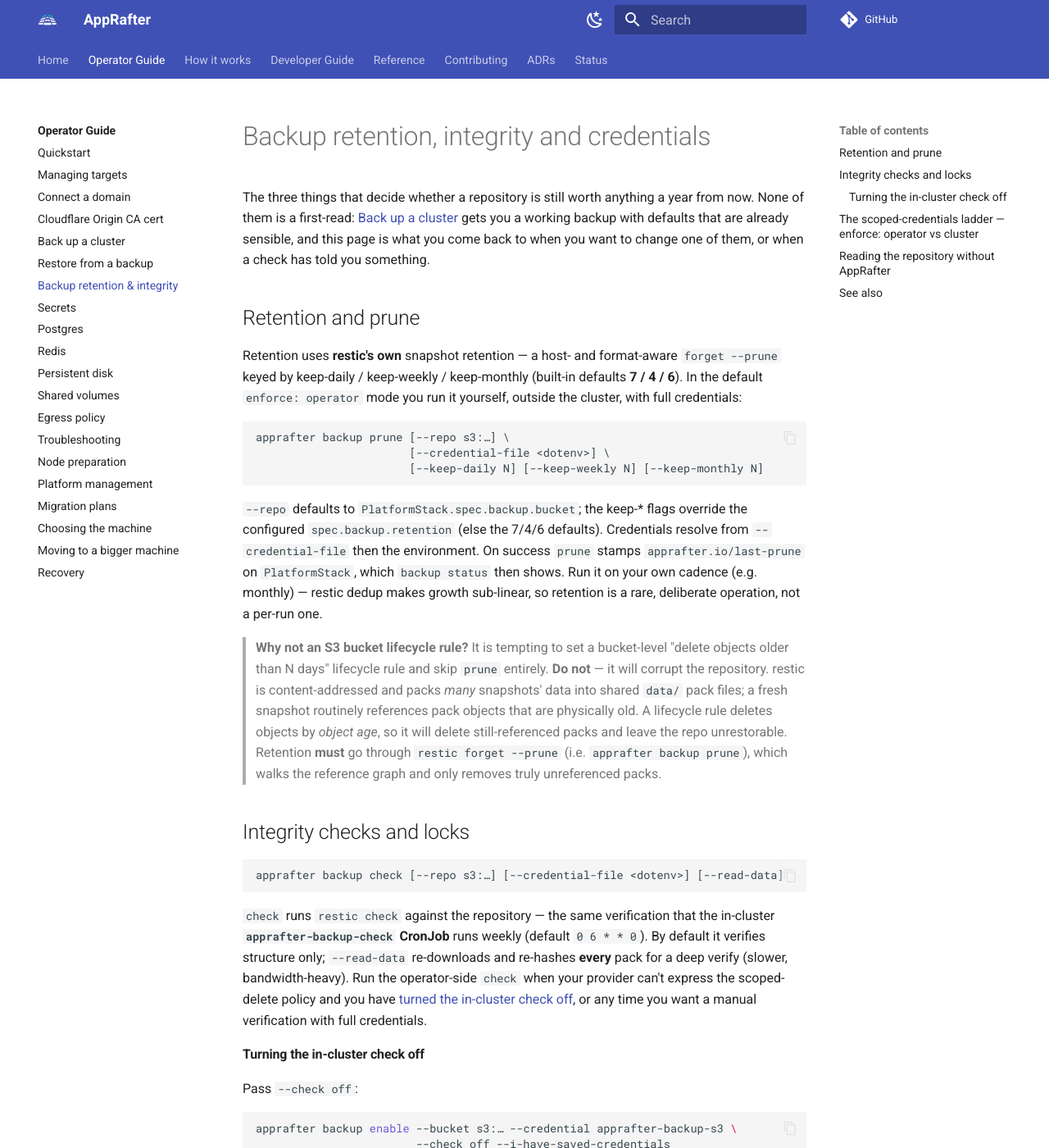
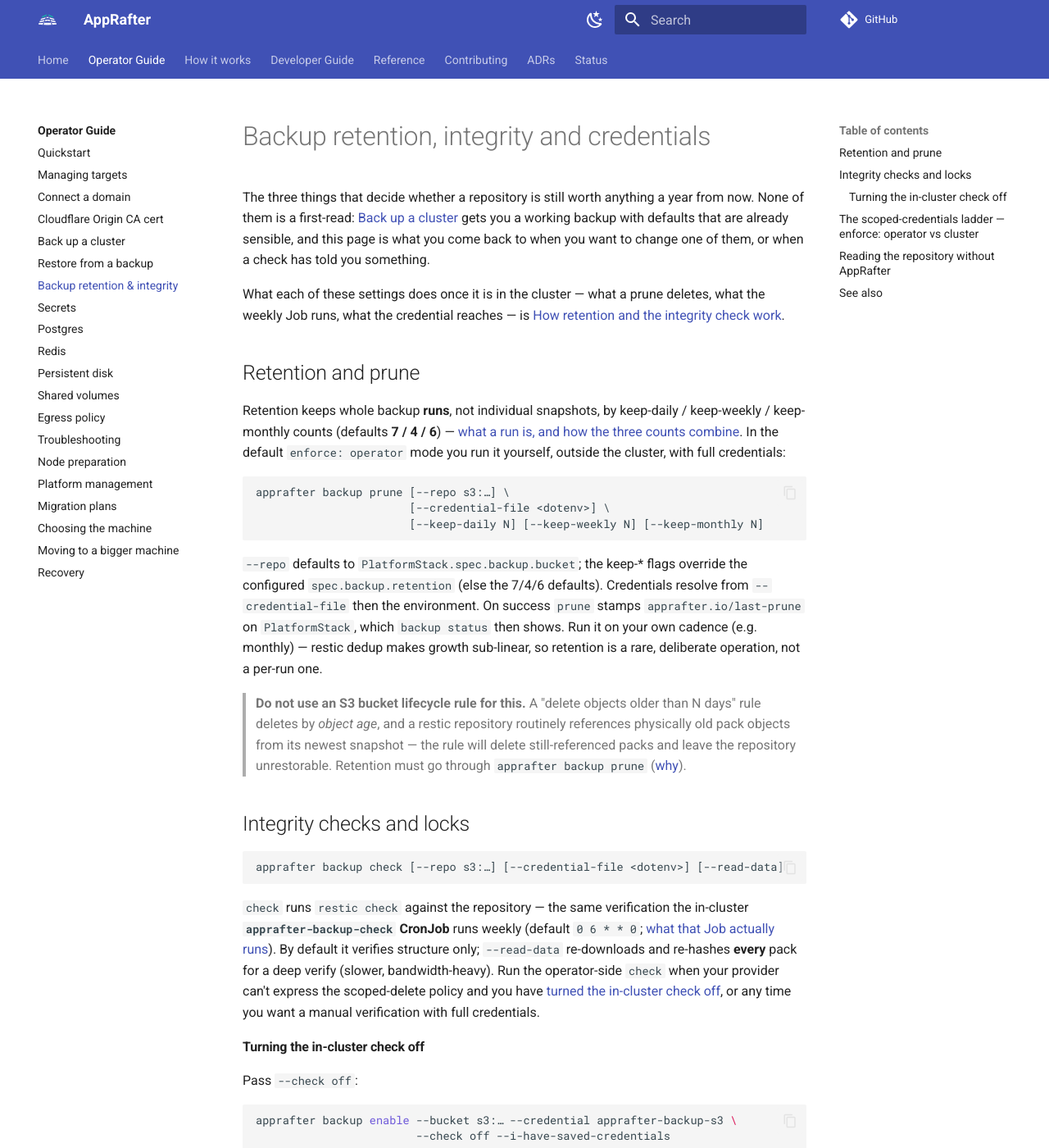
Before and after one commit to AppRafter/apprafter, an MkDocs documentation site: the page built from docs/operator-guide/backup-maintenance.md, in a window 1280 px wide and 1400 px high. Shown: the whole window at 82% size. Built offline with MkDocs 1.6.1 and Material for MkDocs 9.7.7, drawn with Linux system fonts in a browser that asks for light colours; comment, search, counter and statistics services are not loaded; some of the changed text lies outside the part shown.

Commit message:
docs(how-it-works): retention and the integrity check get their page
`backup-maintenance.md` linked no mechanism page. The drafter was asked
to choose between a new page and a section on `how-a-restore-works.md`,
and argued the split from the reader: the restore page has exactly one
reader, someone mid-incident, and retention is read months earlier by
someone deciding what to keep. Two readers, two pages.

It carries what a prune actually deletes and why the unit is a run
rather than a snapshot, what the weekly Job runs and where its verdict
appears, and the ceilings on the credential the cluster holds.

Seven corrections, and the arithmetic one is the kind that only a reader
catches: the page said "two ceilings" in three places and then listed
three. The rest were scope: `pods/exec` is granted cluster-wide, not
namespace-wide; `apprafter backup` is a group, and the local pull is
`backup create`; and the tag format holds for a scheduled run but not
for a local one narrowed by namespace, which appends them.

Two claims were the page inventing causality. It tied the bucket
policy's `locks/` delete grant to the Jobs' explicit `restic unlock` —
nothing in the tree connects them, and an unlock against a clean
repository deletes nothing; the grant is for the lock restic takes while
it works. And it credited the fixed restic host with keeping grouping
stable, when grouping is by tag alone and the host is never read back.

Co-Authored-By: Claude Opus 5 (1M context) <noreply@anthropic.com>
Claude-Session: https://claude.ai/code/session_01WbPAZy6KmkaLV4PwDBb4iN

````diff
--- a/docs/operator-guide/backup-maintenance.md
+++ b/docs/operator-guide/backup-maintenance.md
@@ -10,12 +10,19 @@ cluster](backup-restore.md) gets you a working backup with defaults that are
 already sensible, and this page is what you come back to when you want to
 change one of them, or when a check has told you something.
 
+What each of these settings does once it is in the cluster — what a prune
+deletes, what the weekly Job runs, what the credential reaches — is [How
+retention and the integrity check
+work](../how-it-works/backup-retention-and-checks.md).
+
 ## Retention and prune
 
-Retention uses **restic's own** snapshot retention — a host- and format-aware
-`forget --prune` keyed by keep-daily / keep-weekly / keep-monthly (built-in
-defaults **7 / 4 / 6**). In the default `enforce: operator` mode you run it
-yourself, outside the cluster, with full credentials:
+Retention keeps whole backup **runs**, not individual snapshots, by keep-daily /
+keep-weekly / keep-monthly counts (defaults **7 / 4 / 6**) — [what a run is, and
+how the three counts
+combine](../how-it-works/backup-retention-and-checks.md#what-retention-counts).
+In the default `enforce: operator` mode you run it yourself, outside the
+cluster, with full credentials:
 
 ```text
 apprafter backup prune [--repo s3:…] \
@@ -31,15 +38,12 @@ Credentials resolve from `--credential-file` then the environment. On success
 dedup makes growth sub-linear, so retention is a rare, deliberate operation, not
 a per-run one.
 
-> **Why not an S3 bucket lifecycle rule?** It is tempting to set a bucket-level
-> "delete objects older than N days" lifecycle rule and skip `prune` entirely.
-> **Do not** — it will corrupt the repository. restic is content-addressed and
-> packs *many* snapshots' data into shared `data/` pack files; a fresh snapshot
-> routinely references pack objects that are physically old. A lifecycle rule
-> deletes objects by *object age*, so it will delete still-referenced packs and
-> leave the repo unrestorable. Retention **must** go through
-> `restic forget --prune` (i.e. `apprafter backup prune`), which walks the
-> reference graph and only removes truly unreferenced packs.
+> **Do not use an S3 bucket lifecycle rule for this.** A "delete objects older
+> than N days" rule deletes by *object age*, and a restic repository routinely
+> references physically old pack objects from its newest snapshot — the rule
+> will delete still-referenced packs and leave the repository unrestorable.
+> Retention must go through `apprafter backup prune`
+> ([why](../how-it-works/backup-retention-and-checks.md#why-a-bucket-lifecycle-rule-is-not-retention)).
 
 ## Integrity checks and locks
 
@@ -47,10 +51,12 @@ a per-run one.
 apprafter backup check [--repo s3:…] [--credential-file <dotenv>] [--read-data]
 ```
 
-`check` runs `restic check` against the repository — the same verification that
-the in-cluster **`apprafter-backup-check` CronJob** runs weekly (default
-`0 6 * * 0`). By default it verifies structure only; `--read-data` re-downloads
-and re-hashes **every** pack for a deep verify (slower, bandwidth-heavy). Run the
+`check` runs `restic check` against the repository — the same verification the
+in-cluster **`apprafter-backup-check` CronJob** runs weekly (default
+`0 6 * * 0`; [what that Job actually
+runs](../how-it-works/backup-retention-and-checks.md#what-the-weekly-check-runs)).
+By default it verifies structure only; `--read-data` re-downloads and re-hashes
+**every** pack for a deep verify (slower, bandwidth-heavy). Run the
 operator-side `check` when your provider can't express the scoped-delete policy
 and you have [turned the in-cluster check off](#turning-the-in-cluster-check-off), or any
 time you want a manual verification with full credentials.
@@ -79,14 +85,13 @@ Whichever you choose, run `apprafter backup check` operator-side on your own
 cadence — parking the in-cluster check means nothing verifies the repository
 until you do.
 
-> **Where check failures surface.** The weekly in-cluster check runs `restic`
-> directly (the runner binary has no check-only mode), so a failed check shows
-> up as a **`Failed` Job** in `apprafter-system` (kept per
-> `failedJobsHistoryLimit`) — it does **not** write the `apprafter-backup-status`
-> ConfigMap (only the backup runner does). So `apprafter backup status` reflects
-> the last *backup* outcome; for the last *check* outcome, look at the
-> `apprafter-backup-check` Job history (`kubectl get jobs -n apprafter-system`)
-> or run `apprafter backup check` yourself.
+> **Where check failures surface.** `apprafter backup status` reports the most
+> recent check Job on its `Last check Job:` line, so a red check is visible
+> there. What it cannot tell you is *why*: the check Job never writes the
+> runner's status ConfigMap, so the `lastError` you see is always a *backup*
+> error, never a check error. For the reason, read the failed Job's pod log — or
+> re-run `apprafter backup check` yourself with full credentials
+> ([why](../how-it-works/backup-retention-and-checks.md#where-the-check-result-shows-up)).
 
 ```text
 apprafter backup unlock [--repo s3:…] [--credential-file <dotenv>]
@@ -102,7 +107,10 @@ in-cluster run died unexpectedly.
 ## The scoped-credentials ladder — `enforce: operator` vs `cluster`
 
 `--enforce` controls **who runs retention** and therefore **how much delete
-power the cluster credential needs.**
+power the cluster credential needs.** What that credential reaches once it is in
+the cluster — the S3 keys it maps to, and the Kubernetes verbs the runner's
+ServiceAccount holds — is [on the mechanism
+page](../how-it-works/backup-retention-and-checks.md#what-the-in-cluster-credential-can-and-cannot-do).
 
 **`enforce: operator` (the default).** The in-cluster Secret should carry S3
 rights scoped to **Put / Get / List on the repository prefix, plus Delete only
@@ -207,6 +216,9 @@ restic -r s3:<endpoint>/<bucket>/<prefix> check
 
 ## See also
 
+- [How retention and the integrity check work](../how-it-works/backup-retention-and-checks.md) —
+  what a prune deletes, what the weekly Job runs, and the two ceilings on the
+  cluster's credential.
 - [Back up a cluster](backup-restore.md) — the two paths these settings apply to.
 - [Restore from a backup](restore.md) — what the repository is for.
 - [Secrets](secrets.md) — sealing the credential Secret this page narrows.
--- a/mkdocs.yml
+++ b/mkdocs.yml
@@ -285,6 +285,7 @@ nav:
       - How the platform upgrades itself: how-it-works/platform-upgrades.md
       - Cross-application shared volumes: how-it-works/cross-application-shared-volumes.md
       - How a restore replays a backup: how-it-works/how-a-restore-works.md
+      - How retention and the integrity check work: how-it-works/backup-retention-and-checks.md
       - Per-environment deploy: how-it-works/per-environment-deploy.md
       - The image digest: how-it-works/the-image-digest.md
       - The public route: how-it-works/the-public-route.md
````
Also changed, not shown: other parts of docs/operator-guide/backup-maintenance.md (+2 -1 lines), docs/how-it-works/backup-retention-and-checks.md (added, +236 -0 lines), docs/how-it-works/how-a-restore-works.md (+2 -0 lines), docs/how-it-works/index.md (+3 -0 lines), docs/measurements/docs-health.json (+4 -4 lines).
